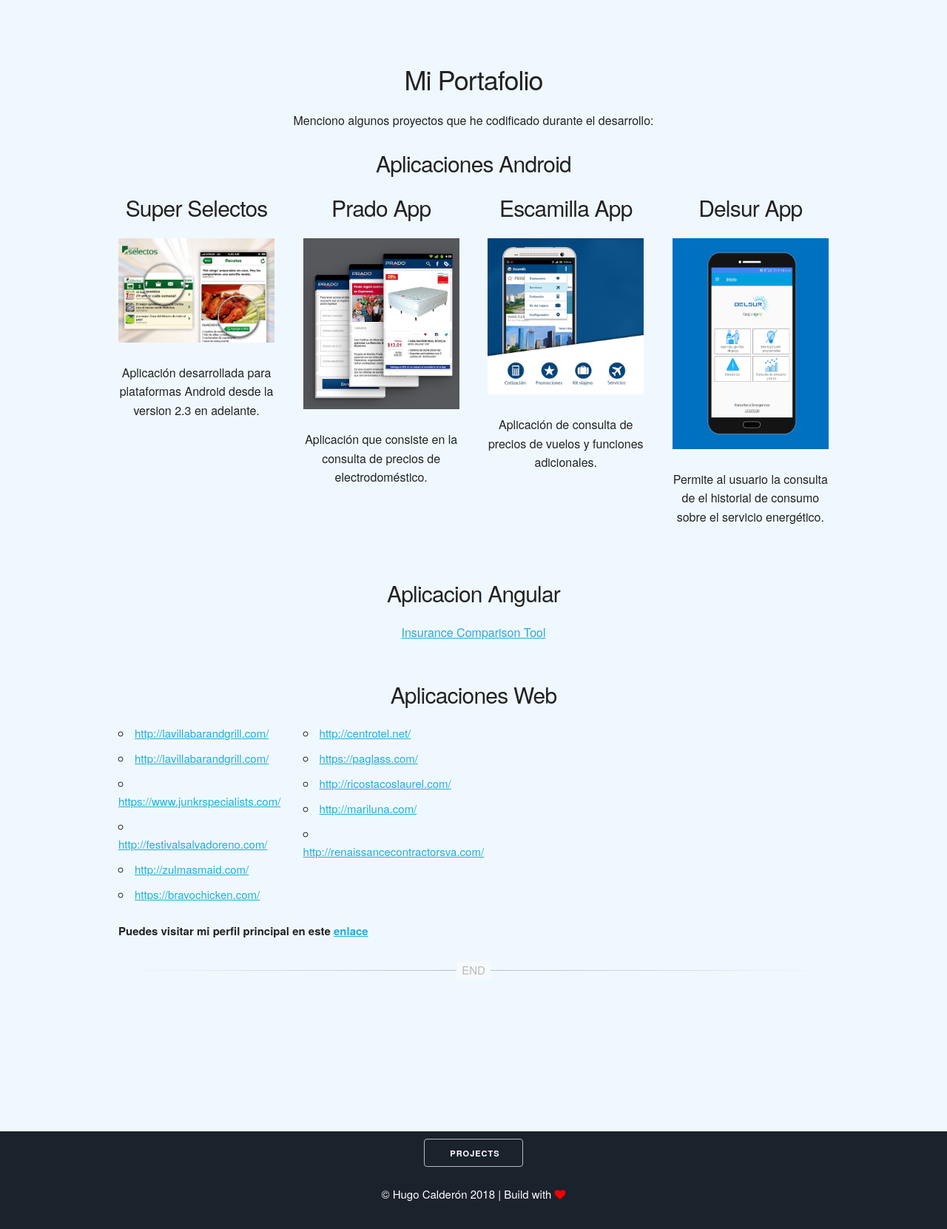
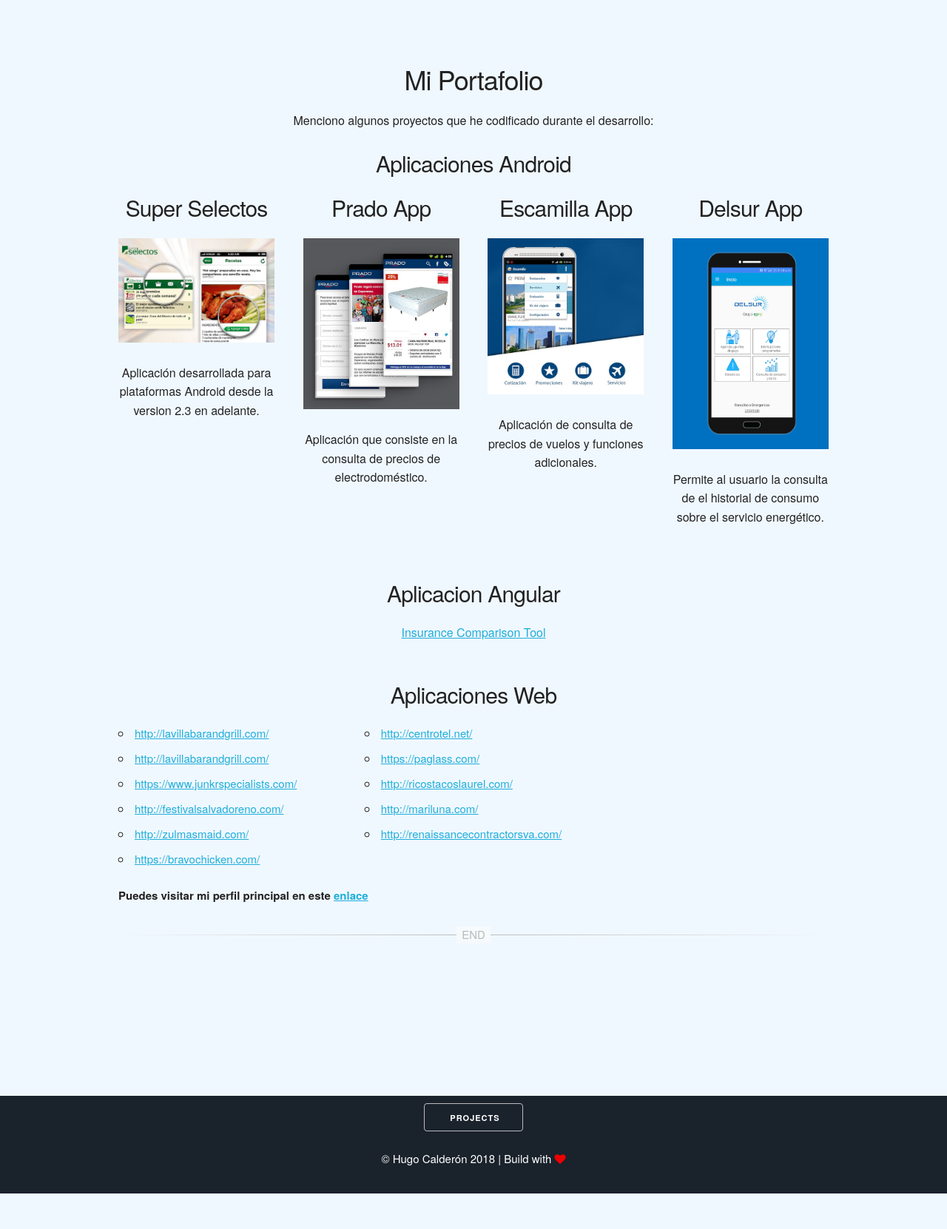
Before and after one commit to hugocalderon/hugocalderon.github.io, a Jekyll site: the page built from portafolio.html, in a window 1280 px wide. Shown: the whole page at 74% size. Built offline with Jekyll 4.4.1, drawn with Linux system fonts in a browser that asks for light colours; after the commit the page ends 1613 px from its top, so only the background shows below that.

Commit message:
Update portafolio.html
Mejoras

```diff
--- a/_includes/portafolio.html
+++ b/_includes/portafolio.html
@@ -41,7 +41,7 @@
         <h4>Aplicaciones Web</h4>
     </div>
     <div class="row">
-        <div class="three columns">
+        <div class="four columns">
             <ul>
                 <li><a href="http://lavillabarandgrill.com/" target="_blank">http://lavillabarandgrill.com/</a></li>
                 <li><a href="http://lavillabarandgrill.com/" target="_blank">http://lavillabarandgrill.com/</a></li>
@@ -51,7 +51,7 @@
                 <li><a href="https://bravochicken.com/" target="_blank">https://bravochicken.com/</a></li>
             </ul>
         </div>
-        <div class="three columns">
+        <div class="four columns">
             <ul>
                 <li><a href="http://centrotel.net/" target="_blank">http://centrotel.net/</a></li>
                 <li><a href="https://paglass.com/" target="_blank">https://paglass.com/</a></li>
```
